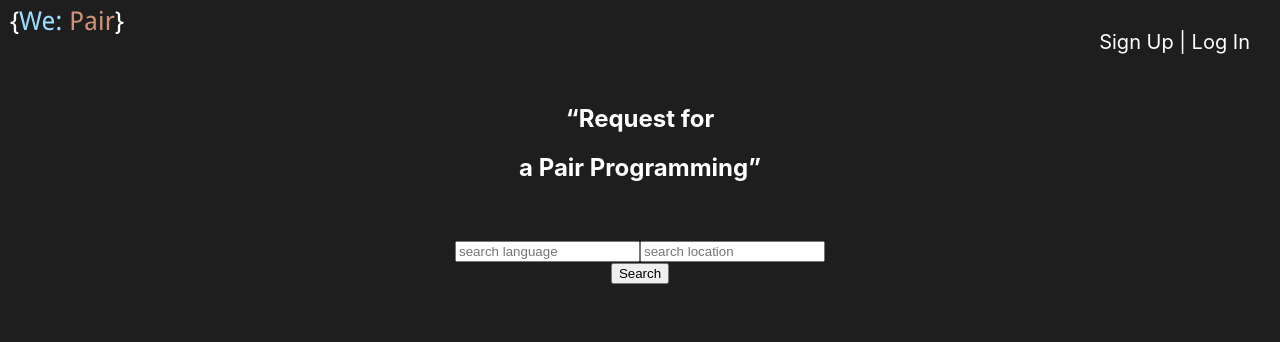
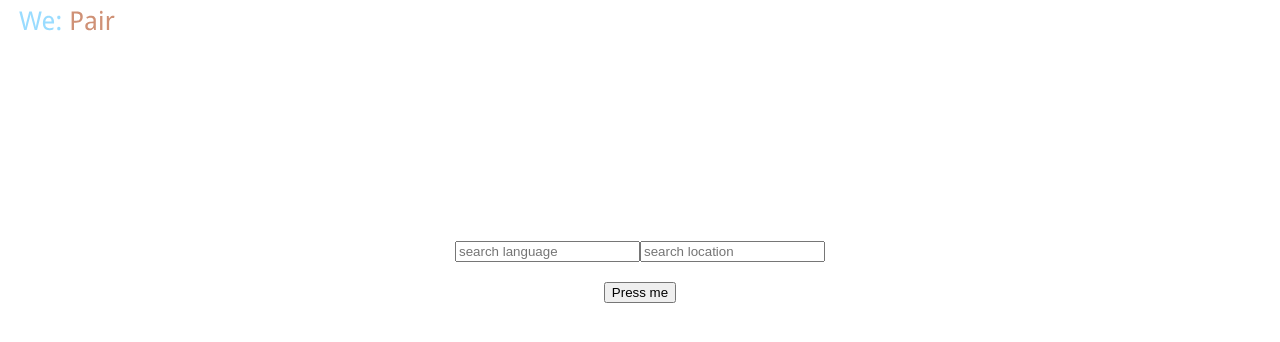
Before and after one commit to kodiri/we-pair, a React (Create React App) app: page /profile in a window 1280 px wide. Shown: the top 342 px of the page. Built offline with nearby package versions, Linux system fonts and the light colour scheme.

Commit message:
add filter to user search list

```diff
--- a/src/frontend/App.css
+++ b/src/frontend/App.css
@@ -1,6 +1,6 @@
 .App {
   text-align: center;
-  background: #1e1e1e;
+  background: white;
   width: 100vw;
   height: 100vh;
 }
--- a/src/frontend/App.js
+++ b/src/frontend/App.js
@@ -8,11 +8,8 @@ function App() {
   return (
     <div className="App">
       <Header />
-      <body>
         <Search />
-        <button className='searchbtn'>Search</button>
         <Calendar />
-      </body>
     </div>
   );
 }
--- a/src/frontend/components/SearchBar/SearchBar.js
+++ b/src/frontend/components/SearchBar/SearchBar.js
@@ -1,48 +1,83 @@
 import React from "react";
-//import "../App.css";
 import "./SearchBar.css";
 
 // Start array of user objects
 const users = [
   {
     id: 1,
-    name: 'Anitha Dharneedharan ',
-    Language: 'JavaScript',
-    Location: 'Sutton'
+    name: "Anitha Dharneedharan ",
+    Language: "JavaScript",
+    Location: "Sutton"
   },
   {
     id: 2,
-    name: 'Florin Dumitru',
-    Language: 'Python',
-    Location: 'Walthamstow'
+    name: "Florin Dumitru",
+    Language: "Python",
+    Location: "Walthamstow"
   },
   {
     id: 3,
-    name: 'Kainy Ryu',
-    Language: 'Java',
-    Location: 'Bethnal Green'
+    name: "Kainy Ryu",
+    Language: "Java",
+    Location: "Bethnal Green"
   },
   {
     id: 4,
-    name: 'Kamila Lew',
-    Language: 'C++',
-    Location: 'Heathrow'
+    name: "Kamila Lew",
+    Language: "C++",
+    Location: "Heathrow"
   },
   {
     id: 5,
-    name: 'Selchuk Karakus',
-    Language: 'Ruby',
-    Location: 'Leytonstone'
-  }
+    name: "Selchuk Karakus",
+    Language: "Ruby",
+    Location: "Leytonstone"
+  },
+  {
+    id: 6,
+    name: "Estaban Espanyol",
+    Language: "Java",
+    Location: "Wood Green"
+  },
+
 ];
 
-// End of user objects
+export default class SearchBar extends React.Component {
+  constructor() {
+    super();
+    this.state = {
+      searchValue: '',
+      filteredUsers: ''
+    };
+  }
 
-export default function SearchBar() {
-  return (
-    <div className="Search">
-      <input className="Search-language-input" type="search" placeholder="search language"/>
-      <input className="Search-location-input" type="search" placeholder="search location"/>
-    </div>
-  );
+  // handleChange(userInput) {
+  //   this.setState({searchValue: userInput});
+  // }
+
+  activeList() {
+    this.setState({filteredUsers: users.filter(user => user.Language.includes(this.state.searchValue))
+    .map((profile) => <h2>{profile.name}</h2>)})
+  }
+
+  render() {
+    return (
+      <div className="Search">
+        <input
+          className="Search-language-input"
+          type="search"
+          placeholder="search language"
+          onChange={(e) => this.setState({searchValue:(e.target.value)})}
+        />
+        <input
+          className="Search-location-input"
+          type="search"
+          placeholder="search location"
+        />
+        <h3>{this.state.filteredUsers}</h3>
+        {/* <h1>{this.state.searchValue}</h1> */}
+        <button onClick={() => this.activeList()}>Press me</button>
+      </div>
+    );
+  }
 }
```
